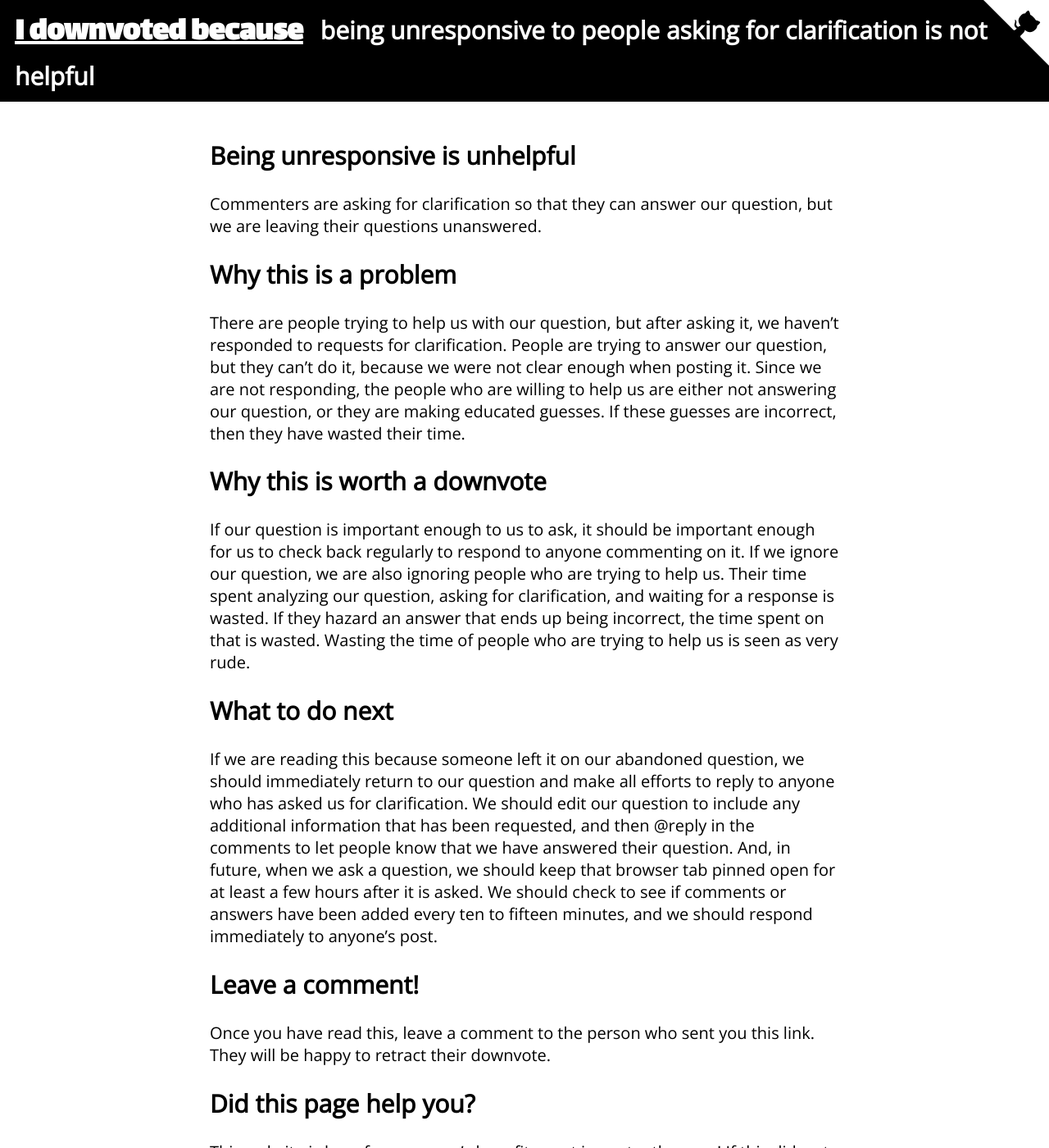
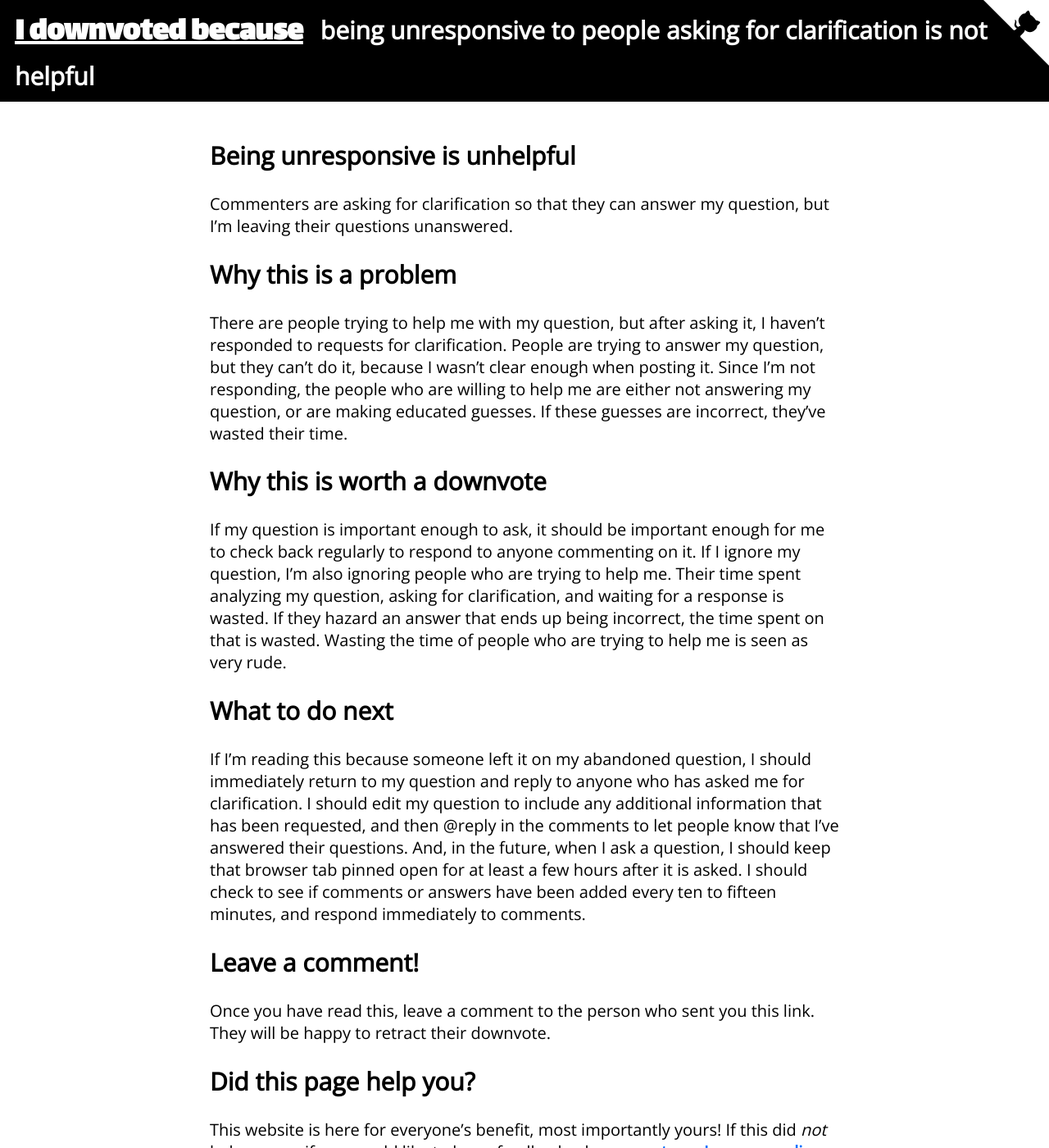
Before and after one commit to WillSullivan/idownvotedbecause, a Jekyll site: the page built from stackoverflow/beingunresponsive.md, in a window 1280 px wide and 1400 px high. Shown: the whole window at 82% size. Built offline with Jekyll 4.4.1, drawn with Linux system fonts in a browser that asks for light colours; comment, search, counter and statistics services are not loaded.

Commit message:
Switch to first-person singular

```diff
--- a/stackoverflow/beingunresponsive.md
+++ b/stackoverflow/beingunresponsive.md
@@ -12,16 +12,16 @@ redirect_from:
 for clarification, and it's a huge waste of time. I'm also trying out a new tone, referring to ourselves rather than others. It
 kinda seems a little pretentious or condescending, so I'm not sure if it'll stick{:/}
 ## Being unresponsive is unhelpful {#introduction}
-Commenters are asking for clarification so that they can answer our question, but we are leaving their questions unanswered.
+Commenters are asking for clarification so that they can answer my question, but I'm leaving their questions unanswered.
 
 ## Why this is a problem {#whythisisaproblem}
-There are people trying to help us with our question, but after asking it, we haven't responded to requests for clarification. People are trying to answer our question, but they can't do it, because we were not clear enough when posting it. Since we are not responding, the people who are willing to help us are either not answering our question, or they are making educated guesses. If these guesses are incorrect, then they have wasted their time.
+There are people trying to help me with my question, but after asking it, I haven't responded to requests for clarification. People are trying to answer my question, but they can't do it, because I wasn't clear enough when posting it. Since I'm not responding, the people who are willing to help me are either not answering my question, or are making educated guesses. If these guesses are incorrect, they've wasted their time.
 
 ## Why this is worth a downvote {#whythisisworthadownvote}
-If our question is important enough to us to ask, it should be important enough for us to check back regularly to respond to anyone commenting on it. If we ignore our question, we are also ignoring people who are trying to help us. Their time spent analyzing our question, asking for clarification, and waiting for a response is wasted. If they hazard an answer that ends up being incorrect, the time spent on that is wasted. Wasting the time of people who are trying to help us is seen as very rude.
+If my question is important enough to ask, it should be important enough for me to check back regularly to respond to anyone commenting on it. If I ignore my question, I'm also ignoring people who are trying to help me. Their time spent analyzing my question, asking for clarification, and waiting for a response is wasted. If they hazard an answer that ends up being incorrect, the time spent on that is wasted. Wasting the time of people who are trying to help me is seen as very rude.
 
 ## What to do next {#whattodonext}
-If we are reading this because someone left it on our abandoned question, we should immediately return to our question and make all efforts to reply to anyone who has asked us for clarification. We should edit our question to include any additional information that has been requested, and then @reply in the comments to let people know that we have answered their question. And, in future, when we ask a question, we should keep that browser tab pinned open for at least a few hours after it is asked. We should check to see if comments or answers have been added every ten to fifteen minutes, and we should respond immediately to anyone's post.
+If I'm reading this because someone left it on my abandoned question, I should immediately return to my question and reply to anyone who has asked me for clarification. I should edit my question to include any additional information that has been requested, and then @reply in the comments to let people know that I've answered their questions. And, in the future, when I ask a question, I should keep that browser tab pinned open for at least a few hours after it is asked. I should check to see if comments or answers have been added every ten to fifteen minutes, and respond immediately to comments.
 
 {::comment}The following paragraphs should be added as is to the bottom of all pages{:/}
 ## Leave a comment! {#leaveacomment}
```
